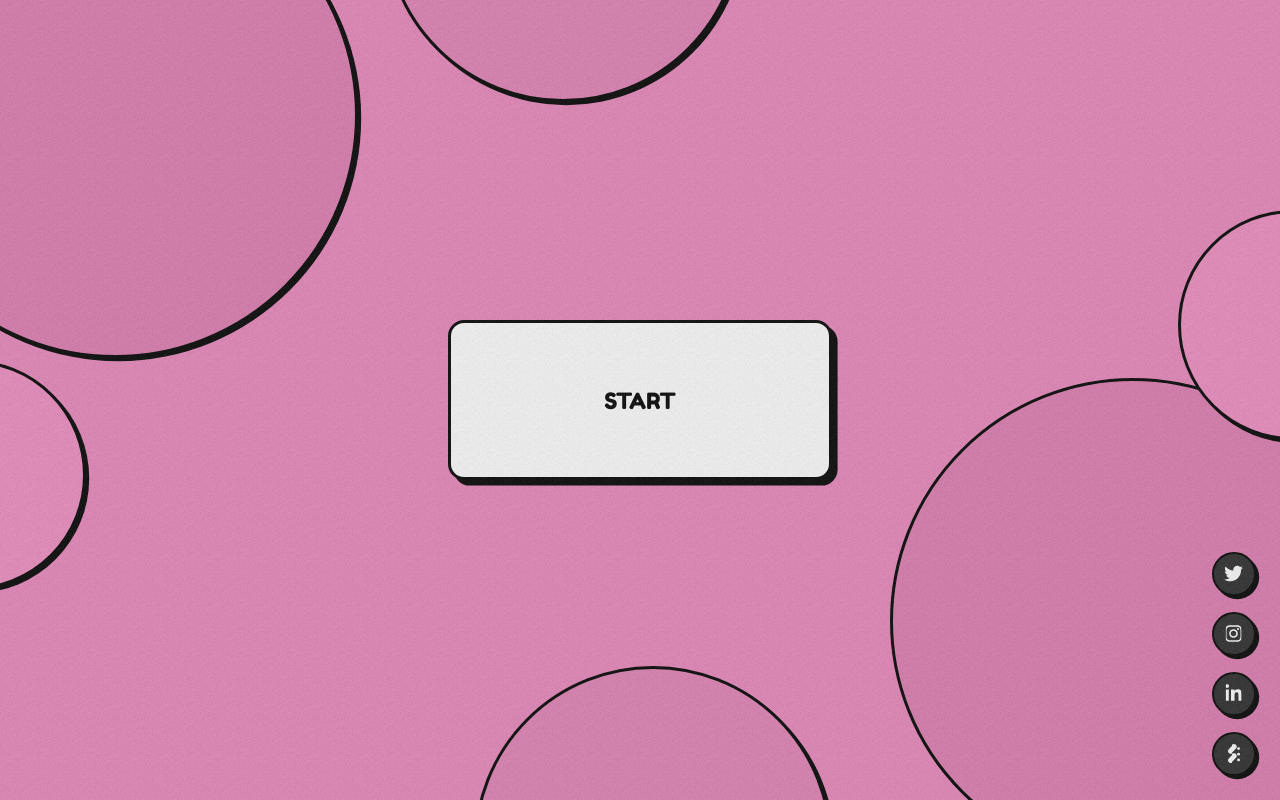
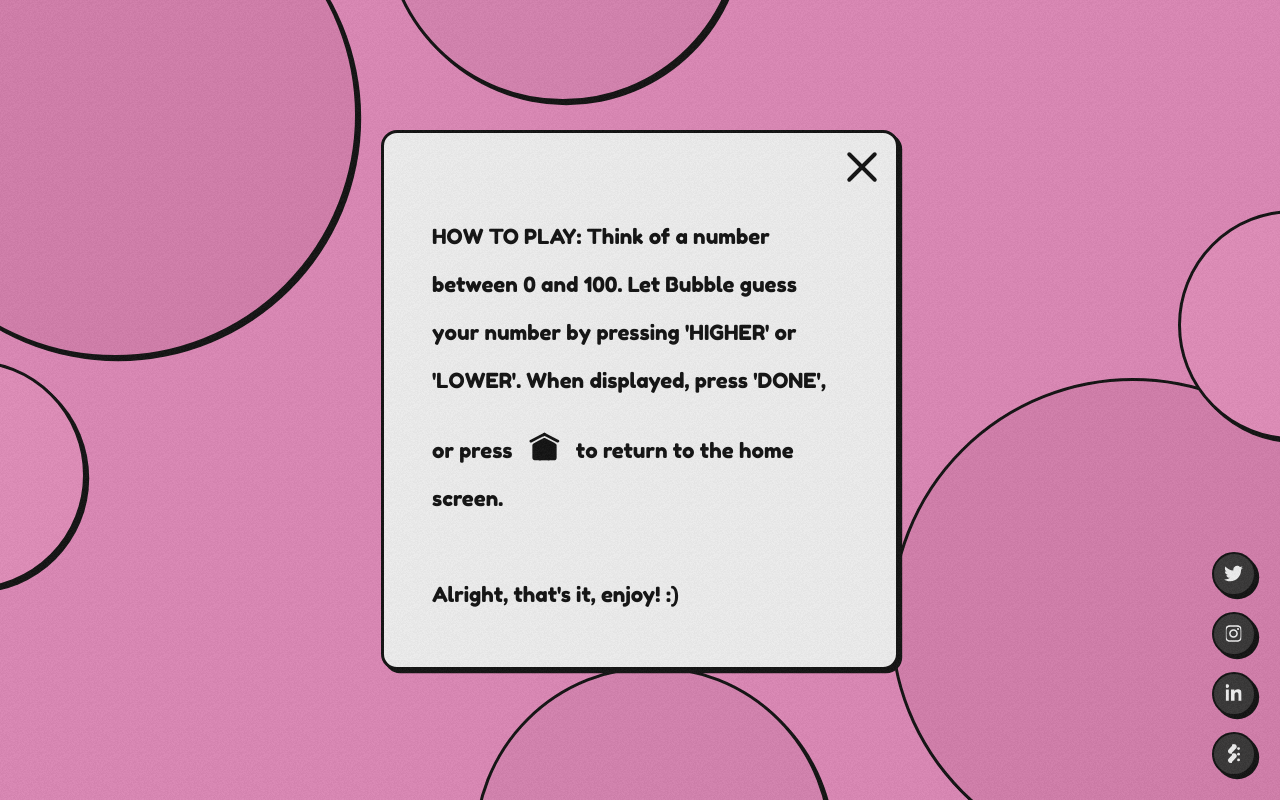
Before and after one commit to CynxYT/bubble-guesser, a React (Create React App) app: page / in a window 1280 px wide. Built offline with nearby package versions, Linux system fonts and the light colour scheme.

Commit message:
+ Pop-up explaining the rules really quick * Message in infotab

```diff
--- a/src/Styles/Styles.scss
+++ b/src/Styles/Styles.scss
@@ -8,4 +8,5 @@
 @import "_button-section.scss";
 @import "_guess-int.scss";
 @import "_information.scss";
+@import "_popup.scss";
 @import "_general.scss";
--- a/src/Styles/_cursor.scss
+++ b/src/Styles/_cursor.scss
@@ -9,7 +9,7 @@
     position: fixed;
     top: 0;
     left: 0;
-    z-index: 10;
+    z-index: 15;
     transform: translate(100vh,-100vw);
 }
 
@@ -34,7 +34,7 @@
     border: solid 3px black;
     left: calc(1.75rem - 2px);
     top: calc(1.75rem - 2px);
-    z-index: 9;
+    z-index: 14;
 }
 
 .cursor-hover {
--- a/src/Styles/_information.scss
+++ b/src/Styles/_information.scss
@@ -11,7 +11,6 @@
     border: solid 3px black;
     box-shadow: 0.2rem 0.2rem black;
     transition: background-color ease 0.5s, transform ease 0.35s;
-
 
     p {
         font-size: 1.2rem;
@@ -57,39 +56,8 @@
         transition: opacity ease 0.3s, height ease 0.3s, top ease 0.3s;
 
         .exit-button {
-            height: 4rem;
-            width: 4rem;
-            position: fixed;
             top: 13.5rem;
             right: 9rem;
-            transition: top ease 0.3s;
-
-            div {
-                height: 4px;
-                width: 2.5rem;
-                background-color: black;
-                border-radius: 1rem;
-                transition: transform ease 0.35s;
-            }
-
-            :first-child {
-                transform: translate(calc(0.75rem - 2px), 2rem) rotate(45deg);
-            }
-
-            :last-child {
-                transform: translate(calc(0.75rem - 2px), calc(2rem - 4px)) rotate(-45deg);
-            }
-
-            &:hover {
-
-                :first-child {
-                    transform: translate(calc(0.75rem - 2px), 2rem) rotate(-45deg);
-                }
-
-                :last-child {
-                    transform: translate(calc(0.75rem - 2px), calc(2rem - 4px)) rotate(45deg);
-                }
-            }
         }
 
         p {
@@ -156,6 +124,40 @@
         bottom: 0;
         pointer-events: initial;
         transition: bottom ease 0.5s;
+    }
+}
+
+.exit-button {
+    height: 4rem;
+    width: 4rem;
+    position: fixed;
+    transition: top ease 0.3s;
+
+    div {
+        height: 4px;
+        width: 2.5rem;
+        background-color: black;
+        border-radius: 1rem;
+        transition: transform ease 0.35s;
+    }
+
+    :first-child {
+        transform: translate(calc(0.75rem - 2px), 2rem) rotate(45deg);
+    }
+
+    :last-child {
+        transform: translate(calc(0.75rem - 2px), calc(2rem - 4px)) rotate(-45deg);
+    }
+
+    &:hover {
+
+        :first-child {
+            transform: translate(calc(0.75rem - 2px), 2rem) rotate(-45deg);
+        }
+
+        :last-child {
+            transform: translate(calc(0.75rem - 2px), calc(2rem - 4px)) rotate(45deg);
+        }
     }
 }
 
--- /dev/null
+++ b/src/Styles/_popup.scss
@@ -0,0 +1,37 @@
+.popup-container {
+    position: fixed;
+    height: 100vh;
+    width: 100vw;
+    top: 0;
+    left: 0;
+    display: flex;
+    justify-content: center;
+    align-items: center;
+    opacity: 1;
+    transition: opacity ease 0.5s;
+    z-index: 6;
+
+    .popup-tab {
+        width: 40vw;
+        border-radius: 1rem;
+        border: solid 3px black;
+        box-shadow: 0.2rem 0.2rem black;
+        background-color: white;
+
+        .exit-button {
+            position: initial;
+            margin-left: auto;
+        }
+
+        p {
+            font-size: 1.3rem;
+            margin: 3rem;
+            margin-top: 3rem;
+            line-height: 3rem;
+        }
+
+        .top-popup-text {
+            margin-top: 1rem;
+        }
+    }
+}
--- a/src/Styles/_preloader.scss
+++ b/src/Styles/_preloader.scss
@@ -5,5 +5,5 @@
     position: fixed;
     top: 0;
     left: 0;
-    z-index: 5;
+    z-index: 10;
 }
--- a/src/components/InfoTab.tsx
+++ b/src/components/InfoTab.tsx
@@ -57,12 +57,12 @@ export default function InfoTab() {
                             "I hope you enjoy the merits of my holiday project :)"}
                         </p>
                         <p className="info-text bottom-text">
-                            {"How to play: Think of a number between 0 and 100. Let Bubble guess your number " +
+                            {"HOW TO PLAY: Think of a number between 0 and 100. Let Bubble guess your number " +
                             "by pressing 'HIGHER' or 'LOWER'. When displayed, press 'DONE', or press "}
                             <span>
                                 <div className="home-span"/>
                             </span>
-                            {" to restart."}
+                            {" to return to the home screen."}
                         </p>
                         <p className="dev-info">
                             {"developed by CYNX"}
--- /dev/null
+++ b/src/components/Popup.tsx
@@ -0,0 +1,40 @@
+import React from "react";
+
+
+
+export default function Popup() {
+
+
+    function closePopup() {
+        let popup = (document.querySelector(".popup-container") as HTMLElement);
+        popup.style.opacity = "0";
+        popup.style.pointerEvents = "none";
+    }
+
+    return (
+        <div className="popup-container">
+
+            <div className="popup-tab">
+                <div className="exit-button" onClick={() => closePopup()}>
+                    <div/>
+                    <div/>
+                </div>
+
+                <p className="top-popup-text">
+                    {"HOW TO PLAY: Think of a number between 0 and 100. Let Bubble guess your number " +
+                    "by pressing 'HIGHER' or 'LOWER'. When displayed, press 'DONE', or press "}
+                    <span>
+                        <div className="home-span"/>
+                    </span>
+                    {" to return to the home screen."}
+                </p>
+
+                <p>
+                    Alright, that's it, enjoy! :)
+                </p>
+
+
+                </div>
+        </div>
+    );
+}
--- a/src/pages/home.tsx
+++ b/src/pages/home.tsx
@@ -2,6 +2,7 @@ import { useState } from "react";
 import Bubbles from "../components/Bubbles";
 import InfoTab from "../components/InfoTab";
 import Noise from "../components/Noise";
+import Popup from "../components/Popup";
 import Socials from "../components/Socials";
 import StartBubble from "../components/StartBubble";
 import scaleItem from "../hooks/scaleItem";
@@ -231,6 +232,8 @@ export default function Home() {
 
             <Noise/>
 
+            <Popup/>
+
             <div className="bubble-cover">
                 <p className="bubble-cover-text">{bubbleWord}</p>
             </div>
```
Also changed, not shown: 1 other file (tests, documents, lock files or other folders).
